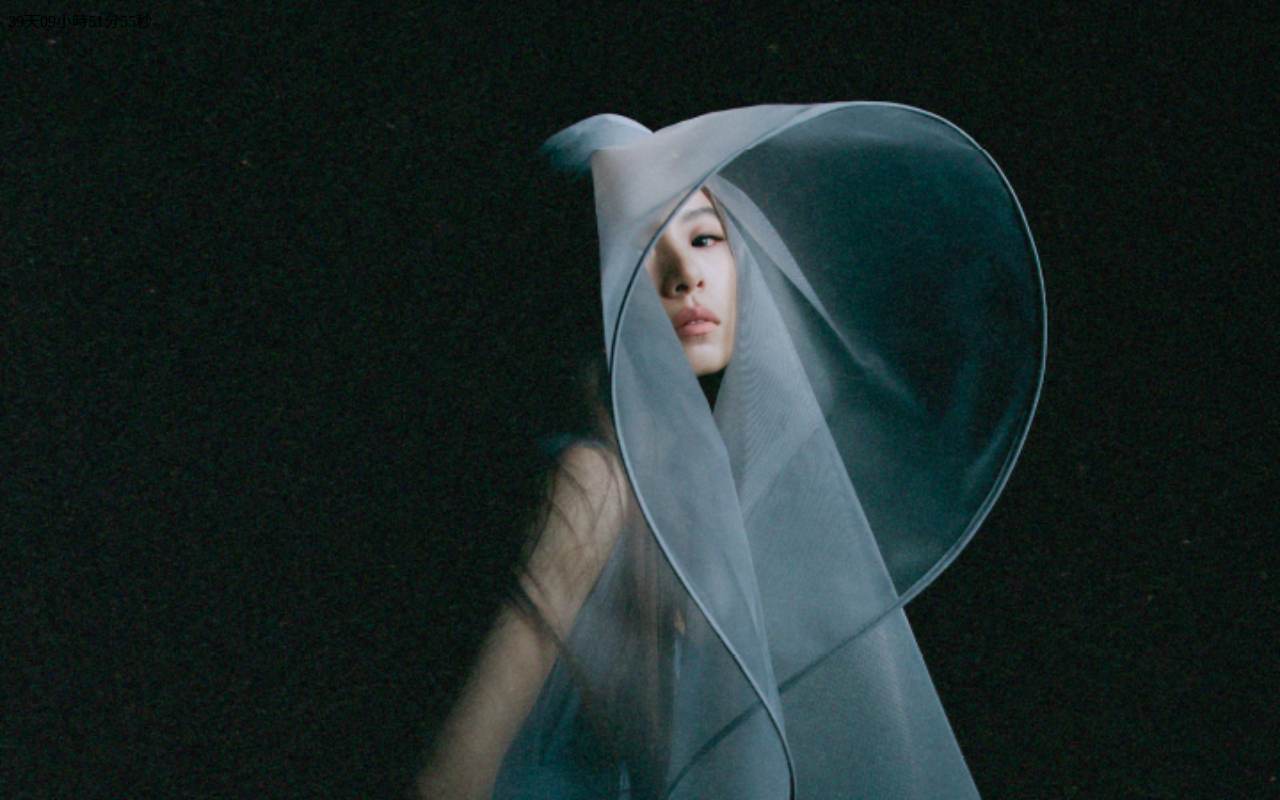
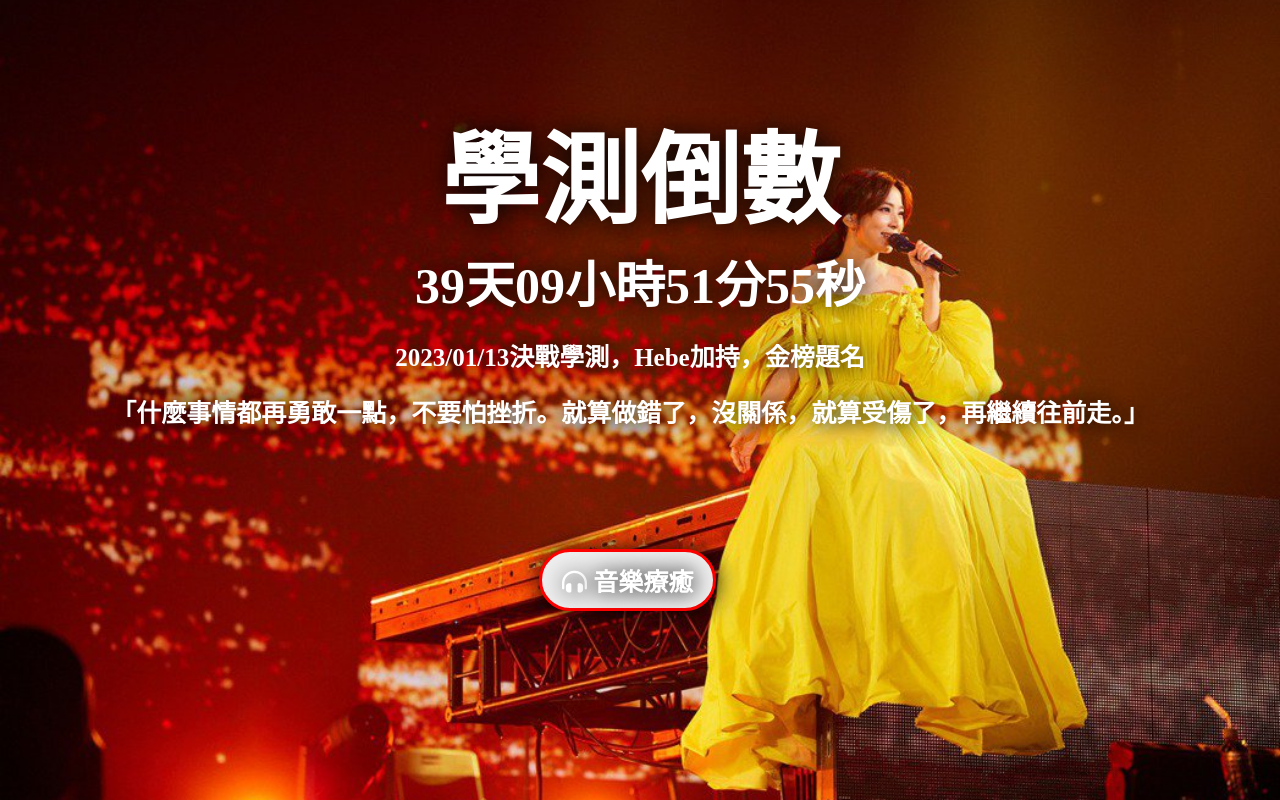
Before and after one commit to yixiang-liao/hebe_ceec_time, a plain HTML site: page index.html in a window 1280 px wide. Drawn offline with Linux system fonts and the light colour scheme.

Commit message:
初始化

```diff
--- a/css/style.css
+++ b/css/style.css
@@ -1 +1,50 @@
 @charset "utf-8";
+header{
+    color: rgba(255,255,255,1.00);
+    font-family: Microsoft YaHei;
+    font-weight: bold;
+    text-align: center;
+    margin-top: 100px;
+    font-size: 100px;
+    text-shadow: 1px 1px 22px rgba(5,5,5,1.00);
+}
+#show{
+	color:white;
+	text-align: center;
+	font-family: Microsoft YaHei;
+	font-weight: bold;
+	font-size: 50px;
+    text-shadow: 1px 1px 22px rgba(5,5,5,1.00);
+}
+.text{
+	text-align: center;
+	font-family: Microsoft YaHei;
+	font-weight: bold;
+	color: white;
+	font-size: 25px;
+    text-shadow: 1px 1px 22px rgba(5,5,5,1.00);
+	margin:20px 20px 20px 0px ;
+}
+.music{
+	border: solid;
+	font-size: 25px;
+	padding: 10px 20px;
+    box-shadow: 1px 1px 22px rgba(5,5,5,1.00);
+	margin-top: 100px;
+	margin-left: 42%;
+	margin-right: 42%;
+	border-color: red;
+	border-radius: 100px;
+}
+.music:hover{
+	background-color: red;
+	color: white;
+}
+dialog{
+  border: none;
+  box-shadow: 0 2px 6px #ccc;
+  border-radius: 10px;
+}
+dialog::backdrop {
+  background-color: rgba(0, 0, 0, 0.1);
+}
--- a/index.html
+++ b/index.html
@@ -6,17 +6,27 @@
 <link href="css/style.css" rel="stylesheet" type="text/css">
 <style type="text/css">
 body {
-    background-image: url(img/BG.png);
+    background-image: url("img/BG.jpg");
 	background-attachment: fixed;
-	background-position: top center;
+	background-position: right center;
 	background-size: cover;
     background-repeat: no-repeat;
 }
 </style>
 <script src="js/time.js"></script>
+<script src="js/showmusic.js"></script>
+<script src='https://kit.fontawesome.com/a076d05399.js' crossorigin='anonymous'></script>
 </head>
 
 <body>
-<div id="show"></div>
+	<header>學測倒數</header>
+	<div id="show"></div>
+	<div class="text">2023/01/13決戰學測，Hebe加持，金榜題名</div>
+	<div class="text">「什麼事情都再勇敢一點，不要怕挫折。就算做錯了，沒關係，就算受傷了，再繼續往前走。」</div>
+	<button class="text music" id="showM"><i class='fas fa-headphones-alt'></i> 音樂療癒</button>
+	<dialog id="infoModal">
+  		<p>這是 html 的 dialog!!</p>
+  		<button id="close">關閉</button>
+	</dialog>
 </body>
 </html>
--- /dev/null
+++ b/js/showmusic.js
@@ -0,0 +1,9 @@
+let btn=document.querySelector("#showM");
+let infoModal=document.querySelector("#infoModal");
+let close=document.querySelector("#close");
+btn.addEventListener("click", function(){
+  infoModal.showModal();
+})
+close.addEventListener("click", function(){
+  infoModal.close();
+})// JavaScript Document
```
